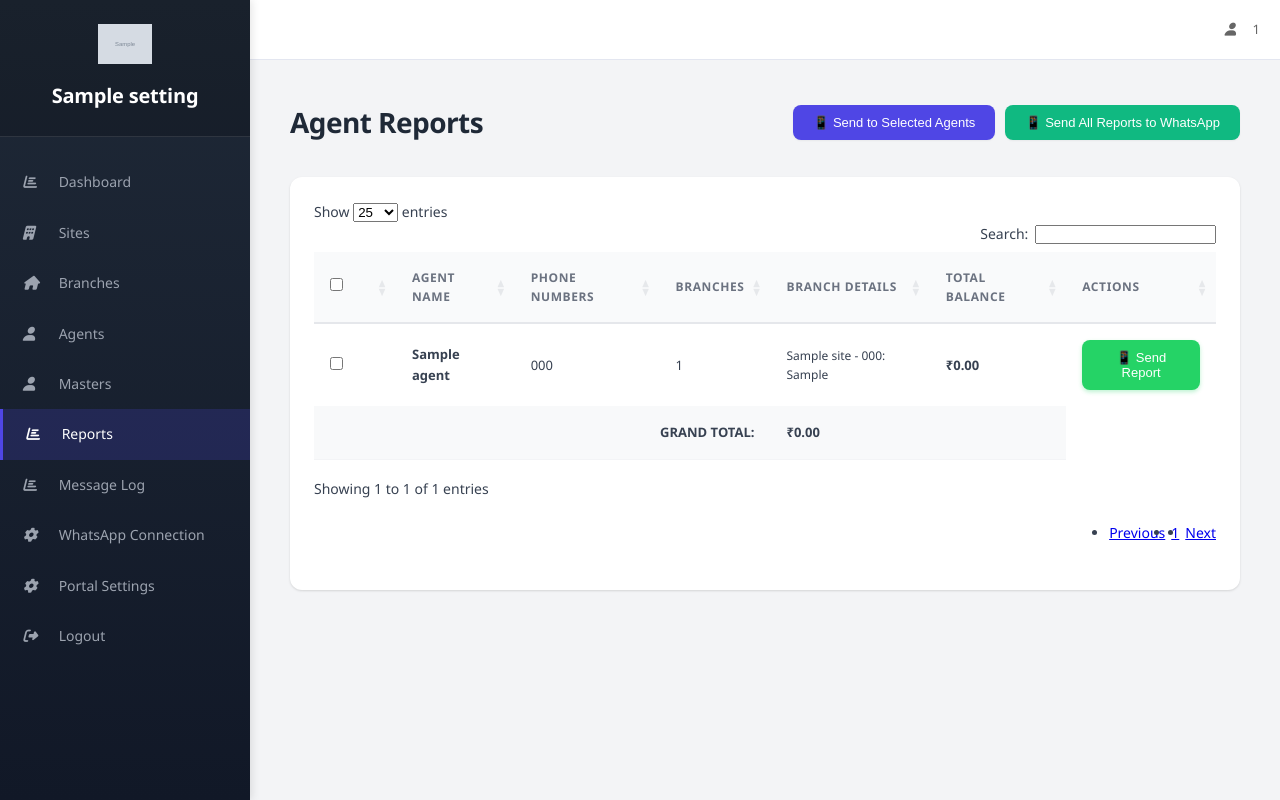
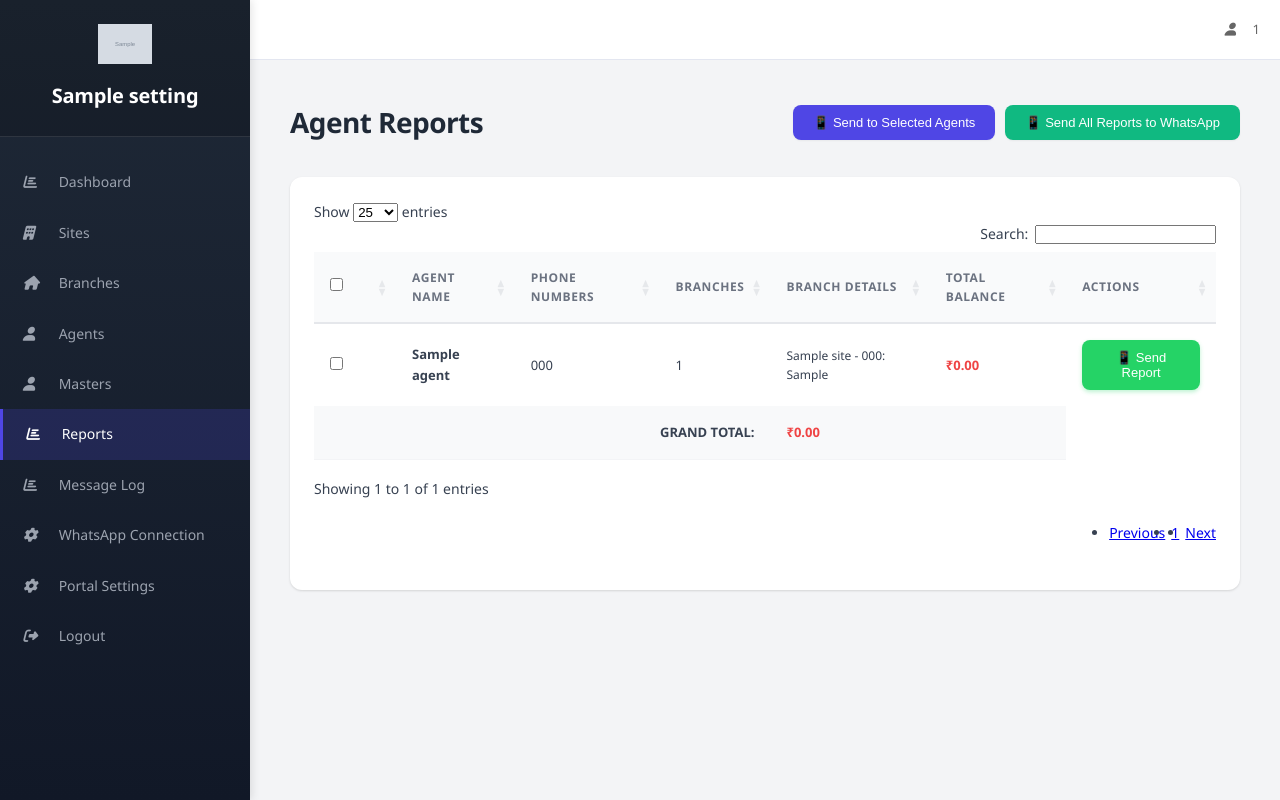
Before and after one commit to Moksha89/branch-agents, a PHP site: page /reports/index.php in a window 1280 px wide. Run offline with PHP 8.4, Linux system fonts and the light colour scheme; the visitor is signed in with stand-in values (Sample User, id 1); tables that the repository leaves empty or names only in its code hold one stand-in row (values such as "Sample post"); grey boxes marked "Sample" are stand-in pictures; a stand-in replaces the project's code that opens the database connection; some libraries are stand-ins or nearby versions.

Commit message:
fix: Increase CSS specificity for amount color classes to override table defaults
- Changed .text-danger to td.text-danger
- Changed .text-success to td.text-success
- Fixes issue where table td color (specificity 0,1,1) was overriding text color classes (specificity 0,1,0)
- Now positive amounts display in RED and negative amounts in GREEN across all portal pages
- Verified working on Sites, Agents, Branches, Reports, and Dashboard pages

Co-Authored-By: Tulasiram Pemmadi <tulasirampemmadi@gmail.com>

```diff
--- a/assets/css/style.css
+++ b/assets/css/style.css
@@ -400,12 +400,12 @@ body {
     text-align: center;
 }
 
-.text-success {
+td.text-success {
     color: var(--success-color);
     font-weight: 600;
 }
 
-.text-danger {
+td.text-danger {
     color: var(--danger-color);
     font-weight: 600;
 }
```
